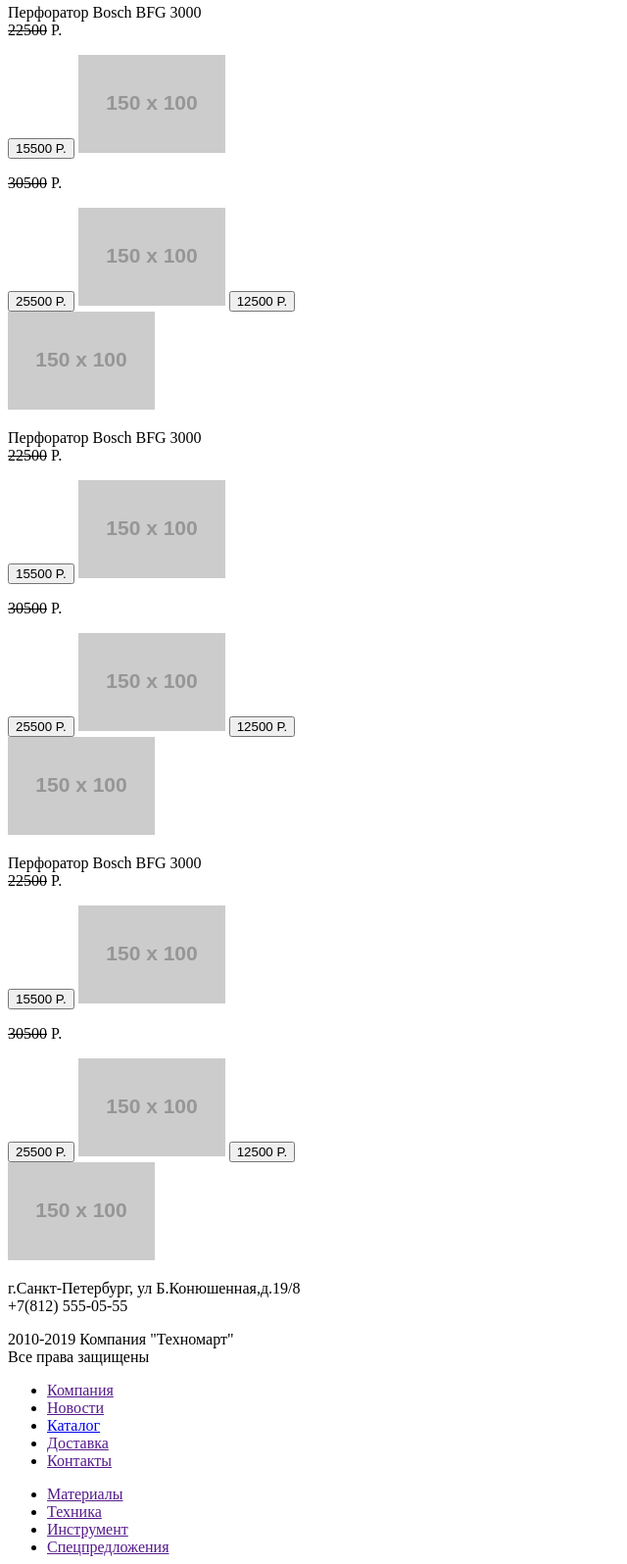
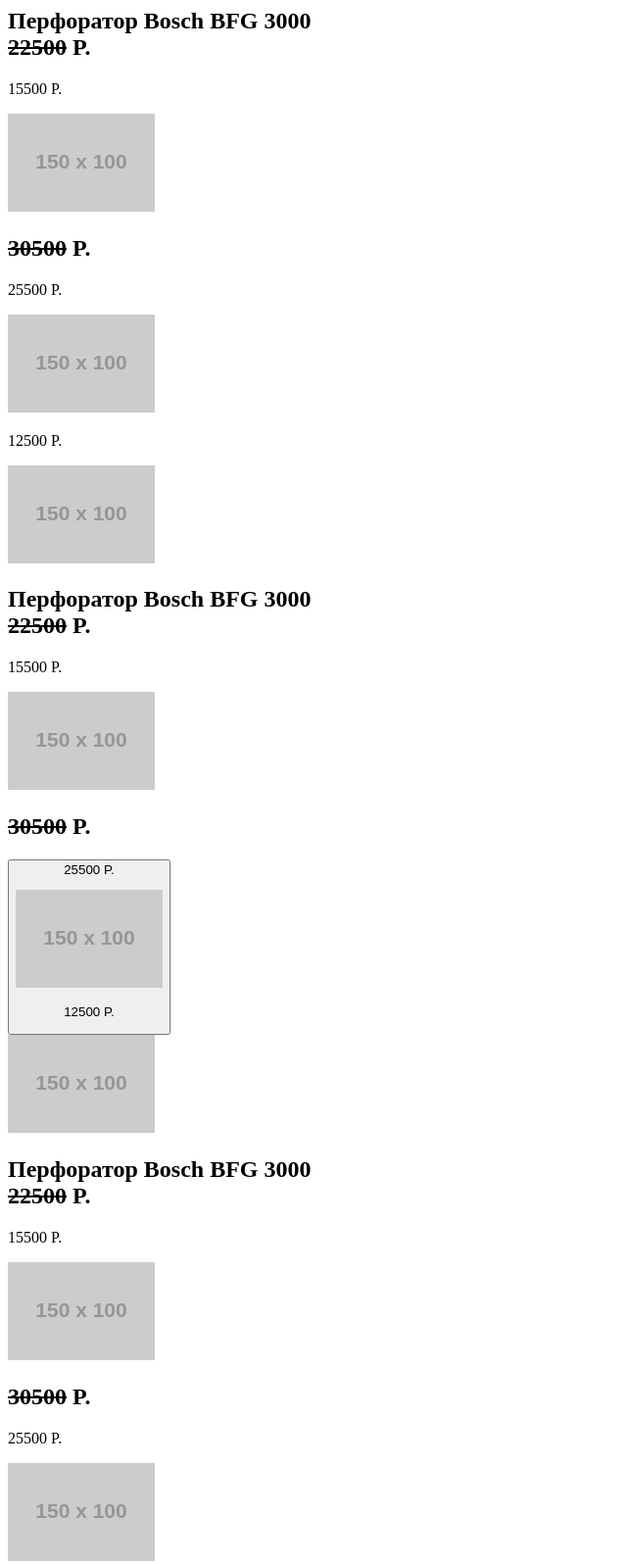
Before and after one commit to Nexterial/1082833-technomart-26, a plain HTML site: page Catalog.html in a window 1280 px wide. Shown: the part 798-2394 px from the top of the page at 98% size, without its empty margins (0-640 px from the left). Drawn offline with Linux system fonts and the light colour scheme; placeholder pictures from the web are drawn by us.

Commit message:
Шамиль Асланов
Исправил вроде бы все, подправь если не усмотрел

```diff
--- a/Catalog.html
+++ b/Catalog.html
@@ -47,39 +47,39 @@
 	<h1>Перфораторы</h1>
 	<section>
 		<img src="https://via.placeholder.com/150x100." width=""  height="" alt="Перфоратор Bosch BFG 3000">
-		    <p>Перфоратор Bosch BFG 3000<br>
-		        <del>22500</del> P.</p>
-		    <button type="button">15500 P.</button>
+		    <h2>Перфоратор Bosch BFG 3000<br>
+		        <del>22500</del> P.</h2>
+		    <p>15500 P.</p>
         <img src="https://via.placeholder.com/150x100."width="" height=""
         alt="Перфоратор Bosch BFG 6000">
-            <p><del>30500</del> P.</p>
-            <button type="button">25500 P.</button>
+            <h2><del>30500</del> P.</h2>
+            <p>25500 P.</p>
         <img src="https://via.placeholder.com/150x100." width="" height="" alt="Перфоратор Bosch BFG 3000 НОВИНКА" >
-        <button type="button">12500 P.</button>
+        <p>12500 P.</p>
     </section>
     <section>
     	<img src="https://via.placeholder.com/150x100." width=""  height="" alt="Перфоратор Bosch BFG 3000">
-		    <p>Перфоратор Bosch BFG 3000<br>
-		        <del>22500</del> P.</p>
-		    <button type="button">15500 P.</button>
+		    <h2>Перфоратор Bosch BFG 3000<br>
+		        <del>22500</del> P.</h2>
+		    <p>15500 P.</p>
         <img src="https://via.placeholder.com/150x100."width="" height=""
         alt="Перфоратор Bosch BFG 6000">
-            <p><del>30500</del> P.</p>
-            <button type="button">25500 P.</button>
+            <h2><del>30500</del> P.</h2>
+            <button type="button">25500 P.</p>
         <img src="https://via.placeholder.com/150x100." width="" height="" alt="Перфоратор Bosch BFG 3000 НОВИНКА" >
-            <button type="button">12500 P.</button>
+            <p>12500 P.</p>
     </section>
     <section>
     	<img src="https://via.placeholder.com/150x100." width=""  height="" alt="Перфоратор Bosch BFG 3000">
-		    <p>Перфоратор Bosch BFG 3000<br>
-		        <del>22500</del> P.</p>
-		    <button type="button">15500 P.</button>
+		    <h2>Перфоратор Bosch BFG 3000<br>
+		        <del>22500</del> P.</h2>
+		    <p>15500 P.</p>
         <img src="https://via.placeholder.com/150x100."width="" height=""
         alt="Перфоратор Bosch BFG 6000">
-            <p><del>30500</del> P.</p>
-            <button type="button">25500 P.</button>
+            <h2><del>30500</del> P.</h2>
+            <p>25500 P.</p>
         <img src="https://via.placeholder.com/150x100." width="" height="" alt="Перфоратор Bosch BFG 3000 НОВИНКА" >
-        <button type="button">12500 P.</button>
+            <p>12500 P.</p>
     </section>
 </main>
 <footer>
@@ -111,11 +111,11 @@
 		<li><a href="Facebook.com">Фейсбук</a></li>
 		<li><a href="Instagram.com">Инстаграмм</a></li>
 	</ul>
+</nav>
 	<p> Обратная связь:<br>
 	    <a href="mailto:mail@htmlacademy.ru">mail@htmlacademy.ru</a></p>
 	    <p>Разработано-<br>
 	       <a href="https://up.htmlacademy.ru/htmlcss/26/project/technomart#specification">htmlacademy.ru</a></p>
-</nav>
 </footer>
 </body>
 </html>
```
Also changed, not shown: index.html (+14 -1 lines).
